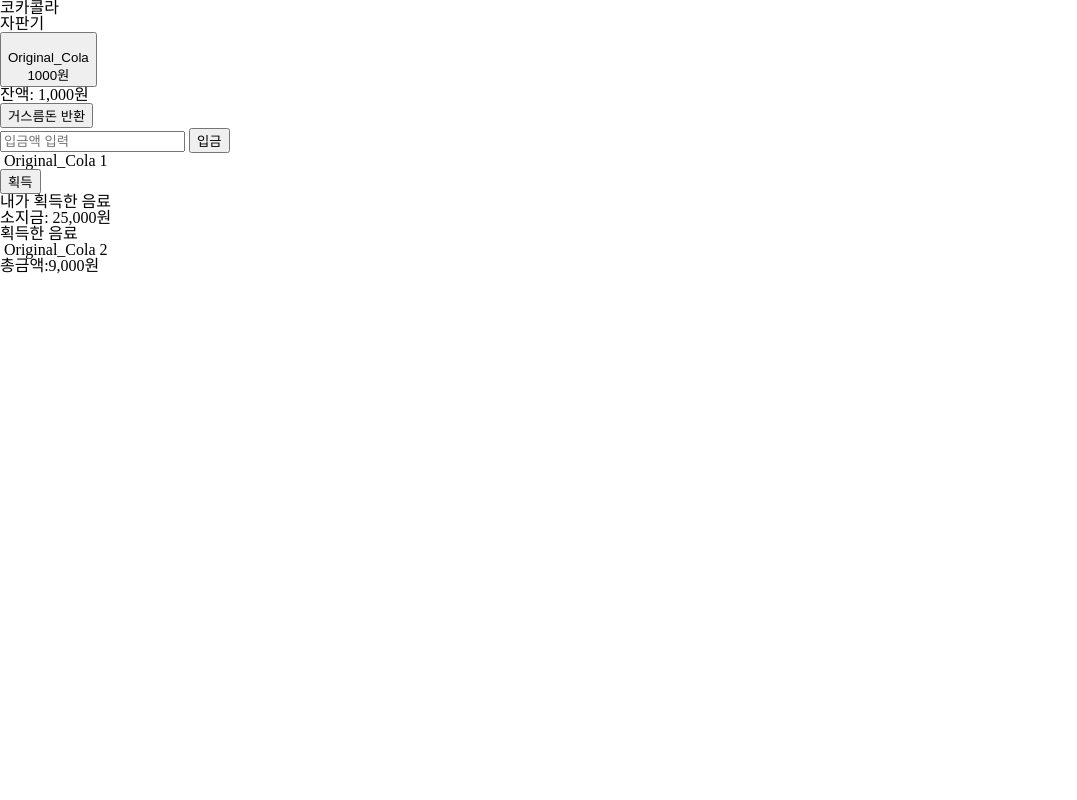
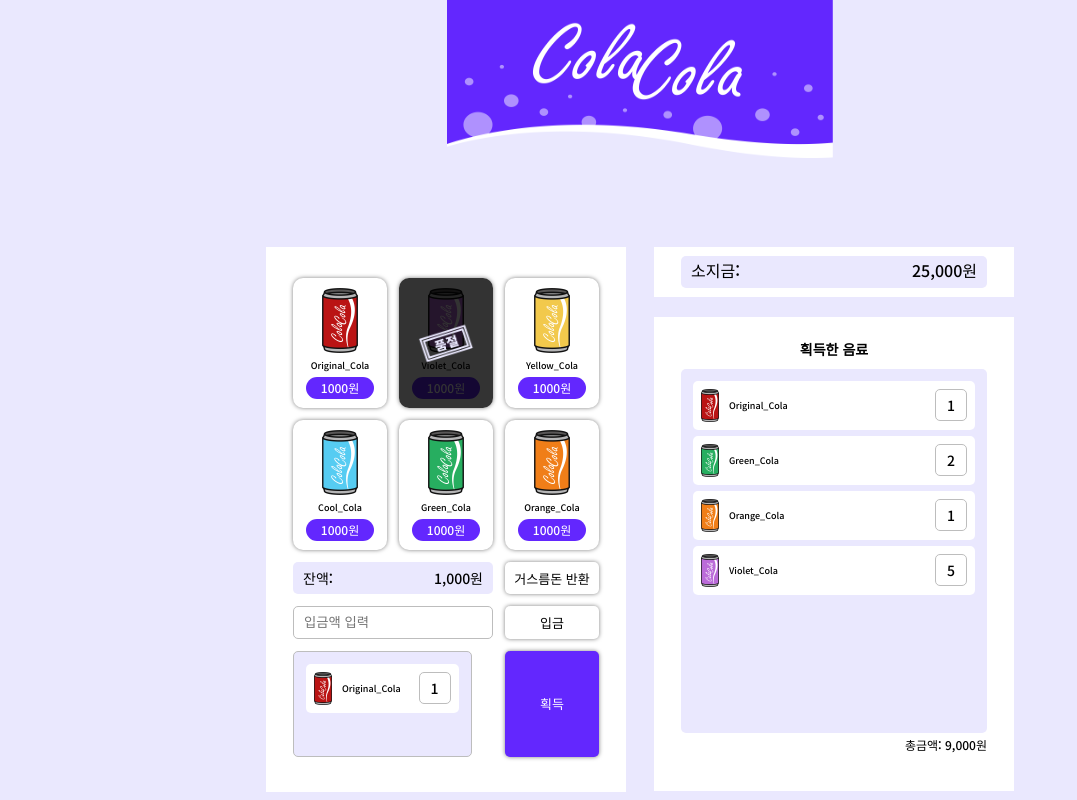
Before and after one commit to gureumwoon/html, a plain HTML site: page 과제/cola_machine/index.html in a window 1280 px wide. Shown: the whole page, without its empty margins (0-1077 px from the left). Drawn offline with Linux system fonts and the light colour scheme; files that its build step writes are made by us from their sources.

Commit message:
Add files via upload

```diff
--- a/과제/cola_machine/index.html
+++ b/과제/cola_machine/index.html
@@ -6,21 +6,58 @@
     <meta http-equiv="X-UA-Compatible" content="IE=edge">
     <meta name="viewport" content="width=device-width, initial-scale=1.0">
     <title>cola machine</title>
+    <link rel="preconnect" href="https://fonts.googleapis.com">
+    <link rel="preconnect" href="https://fonts.gstatic.com" crossorigin>
+    <link href="https://fonts.googleapis.com/css2?family=Noto+Sans+KR:wght@500;700&display=swap" rel="stylesheet">
     <link rel="stylesheet" href="./src/css/reset.css">
     <link rel="stylesheet" href="./src/css/style.css">
 </head>
 
 <body>
-    <section>
+    <section id="app">
         <h1 class="main-tit ir">코카콜라</h1>
-        <section>
-            <h2>자판기</h2>
+        <section class="cola-machine">
+            <h2 class="ir">자판기</h2>
             <ul class="item-list">
                 <li>
-                    <button class="item-btn">
-                        <img src="./src/img/Original_Cola.png" alt="" data-item="Original_Cola" data-count=""
-                            data-image="" data-price="" class="item-img">
-                        <p class="item-name">Original_Cola</p>
+                    <button class="item-btn" data-item="Original_Cola" data-count="" data-image="" data-price="">
+                        <img src="./src/img/Original_Cola.png" alt="" class="item-img">
+                        <strong class="item-name">Original_Cola</strong>
+                        <strong class="item-price">1000원</strong>
+                    </button>
+                </li>
+                <li>
+                    <button class="item-btn" data-item="Violet_Cola" data-count="" data-image="" data-price="">
+                        <img src="./src/img/Violet_Cola.png" alt="" class="item-img">
+                        <strong class="item-name">Violet_Cola</strong>
+                        <strong class="item-price">1000원</strong>
+                    </button>
+                </li>
+                <li>
+                    <button class="item-btn" data-item="Yellow_Cola" data-count="" data-image="" data-price="">
+                        <img src="./src/img/Yellow_Cola.png" alt="" class="item-img">
+                        <strong class="item-name">Yellow_Cola</strong>
+                        <strong class="item-price">1000원</strong>
+                    </button>
+                </li>
+                <li>
+                    <button class="item-btn" data-item="Cool_Cola" data-count="" data-image="" data-price="">
+                        <img src="./src/img/Cool_Cola.png" alt="" class="item-img">
+                        <strong class="item-name">Cool_Cola</strong>
+                        <strong class="item-price">1000원</strong>
+                    </button>
+                </li>
+                <li>
+                    <button class="item-btn" data-item="Green_Cola" data-count="" data-image="" data-price="">
+                        <img src="./src/img/Green_Cola.png" alt="" class="item-img">
+                        <strong class="item-name">Green_Cola</strong>
+                        <strong class="item-price">1000원</strong>
+                    </button>
+                </li>
+                <li>
+                    <button class="item-btn" data-item="Orange_Cola" data-count="" data-image="" data-price="">
+                        <img src="./src/img/Orange_Cola.png" alt="" class="item-img">
+                        <strong class="item-name">Orange_Cola</strong>
                         <strong class="item-price">1000원</strong>
                     </button>
                 </li>
@@ -40,8 +77,8 @@
                 <ul class="get-item__staged">
                     <li>
                         <img src="./src/img/Original_Cola.png" alt="" class="item-img">
-                        <strong>Original_Cola</strong>
-                        <strong>1</strong>
+                        <strong class="item-name">Original_Cola</strong>
+                        <strong class="item-count">1</strong>
                     </li>
                 </ul>
                 <button type="button" class="get-item__btn">획득</button>
@@ -56,17 +93,32 @@
                         25,000원
                     </strong>
                 </div>
+            </div>
             <div class="cont-myitems">
                 <strong class="tit-myitem">획득한 음료</strong>
-                    <ul class="myitems-list">
+                <ul class="get-item__staged">
                     <li>
                         <img src="./src/img/Original_Cola.png" alt="" class="item-img">
-                            <strong>Original_Cola</strong>
-                            <strong>2</strong>
+                        <strong class="item-name">Original_Cola</strong>
+                        <strong class="item-count">1</strong>
+                    </li>
+                    <li>
+                        <img src="./src/img/Green_Cola.png" alt="" class="item-img">
+                        <strong class="item-name">Green_Cola</strong>
+                        <strong class="item-count">2</strong>
+                    </li>
+                    <li>
+                        <img src="./src/img/Orange_Cola.png" alt="" class="item-img">
+                        <strong class="item-name">Orange_Cola</strong>
+                        <strong class="item-count">1</strong>
+                    </li>
+                    <li>
+                        <img src="./src/img/Violet_Cola.png" alt="" class="item-img">
+                        <strong class="item-name">Violet_Cola</strong>
+                        <strong class="item-count">5</strong>
                     </li>
                 </ul>
-                    <strong class="amount">총금액:9,000원</strong>
-                </div>
+                <strong class="amount">총금액: 9,000원</strong>
             </div>
         </section>
     </section>
--- /dev/null
+++ b/과제/cola_machine/src/css/reset.css
@@ -0,0 +1,68 @@
+/* http://meyerweb.com/eric/tools/css/reset/
+   v2.0 | 20110126
+   License: none (public domain)
+*/
+
+html, body, div, span, applet, object, iframe,
+h1, h2, h3, h4, h5, h6, p, blockquote, pre,
+a, abbr, acronym, address, big, cite, code,
+del, dfn, em, img, ins, kbd, q, s, samp,
+small, strike, strong, sub, sup, tt, var,
+b, u, i, center,
+dl, dt, dd, ol, ul, li,
+fieldset, form, label, legend,
+table, caption, tbody, tfoot, thead, tr, th, td,
+article, aside, canvas, details, embed,
+figure, figcaption, footer, header, hgroup,
+menu, nav, output, ruby, section, summary,
+time, mark, audio, video {
+	margin: 0;
+	padding: 0;
+	border: 0;
+	font-size: 100%;
+	font: inherit;
+	vertical-align: baseline;
+}
+/* HTML5 display-role reset for older browsers */
+article, aside, details, figcaption, figure,
+footer, header, hgroup, menu, nav, section {
+	display: block;
+}
+body {
+	line-height: 1;
+}
+ol, ul {
+	list-style: none;
+}
+blockquote, q {
+	quotes: none;
+}
+blockquote:before, blockquote:after,
+q:before, q:after {
+	content: '';
+	content: none;
+}
+table {
+	border-collapse: collapse;
+	border-spacing: 0;
+}
+
+.ir{
+    display: block;
+    overflow: hidden;
+    position: absolute;
+    text-indent: -9999px;
+    line-height: 0;
+    font-size: 1px;
+    color: transparent;
+}
+
+button {
+    background: none;
+    color: inherit;
+    border: none;
+    padding: 0;
+    font: inherit;
+    cursor: pointer;
+    outline: inherit;
+}
--- /dev/null
+++ b/과제/cola_machine/src/css/style.css
@@ -0,0 +1,257 @@
+body {
+	font-family: 'Noto Sans KR', sans-serif;
+	background-color:
+	#EAE8FE;
+}
+
+#app {
+	display: flex;
+	justify-content: center;
+	align-items: flex-start;
+	flex-wrap: wrap;
+	gap: 0 28px;
+	padding-top: 247px;
+}
+
+.main-tit {
+	width:100%;
+	max-width:386px;
+	height:158px;
+	background: no-repeat center / 100% 100% url("../img/Logo_img.png");
+	top:0;
+}
+
+#app .cola-machine{
+	width:360px;
+	height:545px;
+	background-color:
+	#FFFFFF ;
+	padding: 31px 27px 28px;
+	box-sizing: border-box;
+}
+.cola-machine .item-list {
+	display: flex;
+	flex-wrap: wrap;
+	justify-content: space-between;
+}
+
+.cola-machine .item-list li {
+	width:94px;
+	height:130px;
+	border-radius: 10px;
+	box-shadow: 0 0 4px rgba(0,0,0,0.5);
+	position: relative;
+}
+
+.cola-machine .item-list li:active {
+	box-shadow: 0 0 3px 4px #6327FE ;
+}
+
+.cola-machine .item-list li:nth-child(2)::before {
+	display: block;
+	content: "";
+	position: absolute;
+	width:100%;
+	height:100%;
+	top:0;
+	left:0;
+	z-index: 1;
+	border-radius: 10px;
+	background: no-repeat center / 58px 45px url("../img/Sold-out.png") rgba(0,0,0,0.8);
+}
+
+.cola-machine .item-list li:nth-child(3)~li {
+	margin-top: 12px;
+}
+
+.cola-machine .item-list .item-img {
+	width:36px;
+	height:65px;
+	margin: 0 auto;
+}
+
+
+.cola-machine .item-list .item-btn {
+    width:100%;
+    height:100%;
+	display: block;
+}
+
+.item-btn .item-name {
+	display: block;
+	font-size: 9px;
+	margin: 7px 0;
+}
+
+.item-btn .item-price {
+	display: inline-block;
+	border-radius:50px;
+	background-color: #6327FE;
+	color:#FFFFFF;
+	font-size: 12px;
+	padding:5px 15px;
+}
+
+.change .return-change {
+	width:200px;
+	border-radius: 5px;
+	background-color:#EAE8FE;
+	font-size: 14px;
+	line-height: 20px;
+	padding: 6px 10px;
+	box-sizing: border-box;
+	font-weight: 500 ;
+}
+
+.change .return-change__price {
+	float: right;
+}
+
+.change .return-btn {
+	width: 94px;
+	font-size: 13px;
+	border-radius: 5px;
+	box-shadow: 0 0 4px rgba(0,0,0,0.5);
+}
+
+.cola-machine .change,
+.cola-machine .deposit,
+.cola-machine .get-item {
+     display: flex;
+	 justify-content: space-between;
+	 margin-top:12px;
+}
+
+.deposit .deposit-inp {
+	width: 200px;
+	border-radius: 5px;
+	border: 1px solid #BDBDBD;
+	line-height: 19px;
+	padding: 6px 10px;
+	box-sizing: border-box;
+}
+
+.deposit .deposit-btn {
+	width:94px;
+	border-radius: 5px;
+	box-shadow: 0 0 4px rgba(0,0,0,0.5);
+	line-height: 19px;
+	font-size: 13px;
+	padding:6px 35px;
+	box-sizing: border-box;
+}
+
+.get-item .get-item__staged {
+	height:106px;
+	border-radius: 5px;
+	padding:12px;
+	box-sizing: border-box;
+	border: 1px solid #BDBDBD;
+	overflow-y: scroll;
+	background-color:#EAE8FE ;
+}
+
+.get-item__staged li {
+	padding:8px;
+	border-radius: 5px;
+	background-color: #FFFFFF;
+	overflow: hidden;
+	box-sizing: border-box;
+}
+
+.get-item__staged .item-img {
+	width:18px;
+	float: left;
+}
+
+.get-item__staged .item-name{
+    font-size: 9px;
+	line-height: 33px;
+	margin-left: 10px;
+	margin-right: 18px;
+	float: left;
+}
+
+.get-item__staged .item-count {
+	display: flex;
+	width:30px;
+	height:30px;
+	justify-content: center;
+	align-items: center;
+	border-radius: 5px;
+	border: 1px solid #BDBDBD;
+	font-size: 14px;
+	float: right;
+}
+
+.get-item .get-item__btn {
+	width:94px;
+	background-color: #6327FE;
+	color:#FFFFFF;
+	border-radius: 5px;
+	box-shadow: 0 0 4px rgba(0,0,0,0.5);
+	font-size: 13px;
+	line-height: 18px;
+}
+
+/* my-info */
+
+.my-info .cont-mymoney {
+	width: 360px;
+	height: 50px;
+	padding: 9px 27px;
+	box-sizing: border-box;
+	background-color: #FFFFFF;
+}
+
+.cont-mymoney .my-money {
+	width: 306px;
+	height:32px;
+	border-radius: 5px;
+	background-color: #EAE8FE;
+	padding: 6px 10px;
+	box-sizing: border-box;
+	overflow: hidden;
+}
+
+.my-money .my-money__amount {
+	float: right;
+}
+
+.my-info .cont-myitems {
+	width: 360px;
+	height: 474px;
+	background-color: #FFFFFF;
+	margin-top: 20px;
+	padding: 25px 27px;
+	box-sizing: border-box;
+}
+
+.cont-myitems .tit-myitem {
+	display: block;
+	font-size: 14px;
+	font-weight: 700;
+	text-align: center;
+	margin-bottom: 13px;
+}
+
+.cont-myitems .get-item__staged {
+	width: 306px;
+	height: 364px;
+	overflow-y: scroll;
+	border-radius: 5px;
+	background-color: #EAE8FE;
+	padding:12px;
+	box-sizing: border-box;
+}
+
+.cont-myitems .get-item__staged li {
+	margin-bottom:6px;
+}
+
+.cont-myitems .amount {
+	display: block;
+	float: right;
+	font-size: 12px;
+	margin-top: 6px;
+}
```
Also changed, not shown: 과제/cola_machine/src/img/Cool_Cola.png (added), 과제/cola_machine/src/img/Cool_Cola.svg (added), 과제/cola_machine/src/img/Green_Cola.png (added), 과제/cola_machine/src/img/Green_Cola.svg (added), 과제/cola_machine/src/img/Logo_img.png (added), 과제/cola_machine/src/img/Orange_Cola.png (added), 과제/cola_machine/src/img/Orange_Cola.svg (added), 과제/cola_machine/src/img/Original_Cola.png (added), 과제/cola_machine/src/img/Original_Cola.svg (added), 과제/cola_machine/src/img/Sold-out.png (added), 과제/cola_machine/src/img/Sold-out.svg (added), 과제/cola_machine/src/img/Violet_Cola.png (added), 과제/cola_machine/src/img/Violet_Cola.svg (added), 과제/cola_machine/src/img/Yellow_Cola.png (added), 3 more files. Lines whose indentation alone changed are shown as unchanged.
